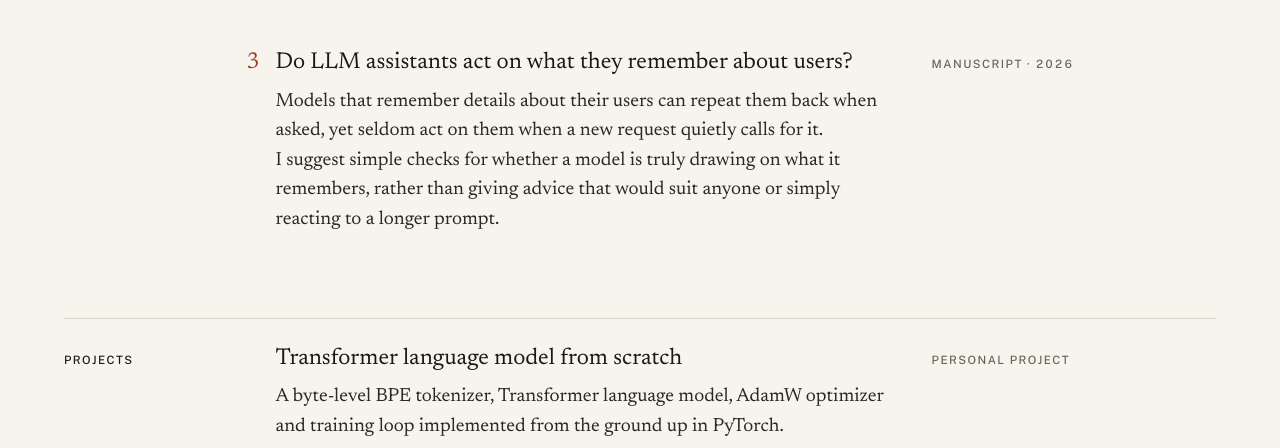
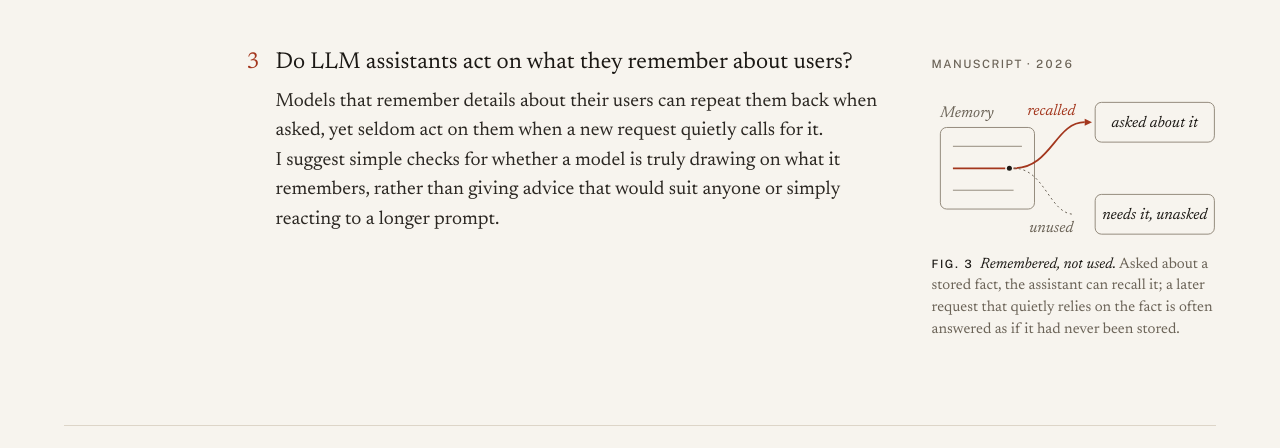
Before and after one commit to forrest-gan2005/forrest-gan2005.github.io, a plain HTML site: page index.html in a window 1280 px wide. Shown: the part 1721-2169 px from the top of the page. Drawn offline with nearby package versions, Linux system fonts and the light colour scheme.

Commit message:
Fig. 3: schematic for the personal-memory paper

```diff
--- a/index.html
+++ b/index.html
@@ -145,7 +145,7 @@
          title and a one-paragraph summary written for this page; figures are either schematics drawn for this page with the f-* classes
          or, like the faces figure, generated from a paper's data by a script kept with that paper.
          At publication, add the venue and the arXiv link.
-         To add a paper, copy the third <li> block (it has no figure) and edit it. Keep one summary paragraph.
+         To add a paper, copy an <li> block, delete its <figure> unless you draw a new one, and edit it. Keep one summary paragraph.
            status  <span class="status">In preparation</span>, <span class="status">Manuscript</span>, or
                    <span class="status is-review">Under review</span>; at publication, the venue name takes its place
                    and the year after the dot stays: <span class="status">Venue</span> · 2026
@@ -313,6 +313,26 @@
           <h3>Do LLM assistants act on what they remember about users?</h3>
           <p class="meta"><span class="status">Manuscript</span> · 2026</p>
           <p>Models that remember details about their users can repeat them back when asked, yet seldom act on them when a new request quietly calls for it. I&nbsp;suggest simple checks for whether a model is truly drawing on what it remembers, rather than giving advice that would suit anyone or simply reacting to a longer prompt.</p>
+          <figure class="fig">
+            <svg viewBox="0 14 272 140" width="272" height="140" role="img" aria-label="Diagram: a fact stored in the assistant’s memory reaches a direct question about it, but a dashed line toward a later request that depends on it stops short.">
+              <text class="f-word f-mute" data-fade="0 300" x="8" y="36">Memory</text>
+              <path class="f-guide" pathLength="1" data-draw="0 450" d="M14 46H92A6 6 0 0 1 98 52V118A6 6 0 0 1 92 124H14A6 6 0 0 1 8 118V52A6 6 0 0 1 14 46Z"/>
+              <path class="f-guide" pathLength="1" data-draw="250 300" d="M20 64H86"/>
+              <path class="f-guide" pathLength="1" data-draw="300 300" d="M20 106H78"/>
+              <path class="f-step" pathLength="1" data-draw="400 300" d="M20 85H70"/>
+              <circle class="f-dot" data-fade="550 200" cx="74" cy="85" r="2.4"/>
+              <path class="f-step" pathLength="1" data-draw="700 450" d="M78 85C114 85 118 41 146 41"/>
+              <path class="f-head" data-fade="1100 150" d="M153 41L146 37.7V44.3Z"/>
+              <path class="f-guide" data-fade="900 300" d="M162 22H264A6 6 0 0 1 270 28V54A6 6 0 0 1 264 60H162A6 6 0 0 1 156 54V28A6 6 0 0 1 162 22Z"/>
+              <text class="f-word" data-fade="950 300" x="213" y="46" text-anchor="middle">asked about it</text>
+              <text class="f-word f-acc" data-fade="1150 300" x="114" y="34" text-anchor="middle">recalled</text>
+              <path class="f-ray" data-fade="1350 450" d="M78 85C108 85 112 129 136 129"/>
+              <path class="f-guide" data-fade="1300 300" d="M162 110H264A6 6 0 0 1 270 116V142A6 6 0 0 1 264 148H162A6 6 0 0 1 156 142V116A6 6 0 0 1 162 110Z"/>
+              <text class="f-word" data-fade="1350 300" x="213" y="134" text-anchor="middle">needs it, unasked</text>
+              <text class="f-word f-mute" data-fade="1700 300" x="114" y="146" text-anchor="middle">unused</text>
+            </svg>
+            <figcaption><b>Remembered, not used.</b> Asked about a stored fact, the assistant can recall it; a later request that quietly relies on the fact is often answered as if it had never been stored.</figcaption>
+          </figure>
         </li>
       </ol>
     </section>
```
Also changed, not shown: 1 other file.
